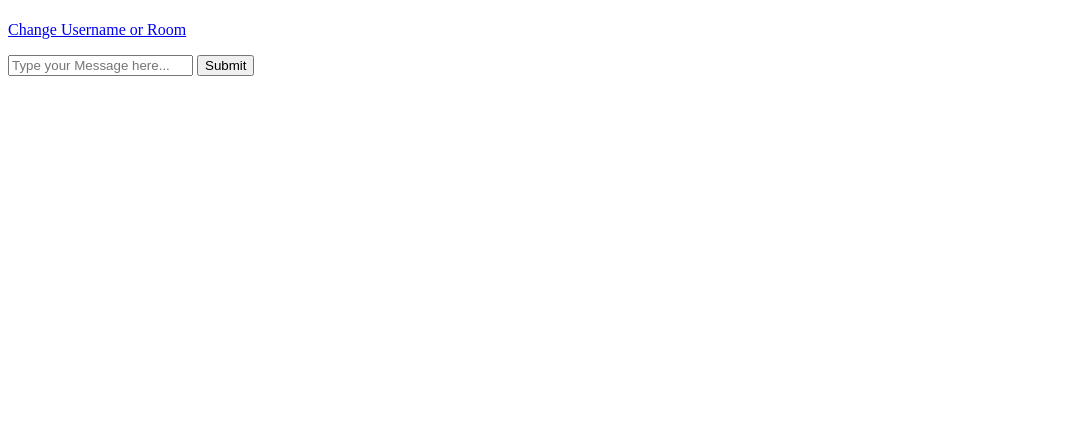
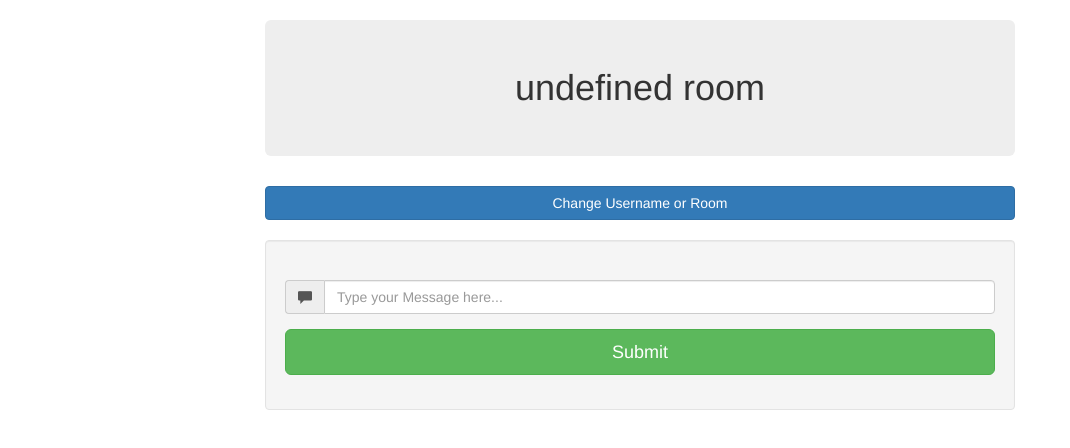
Before and after one commit to kickinbahk/socket-chat-app, a website: page public/chat.html in a window 1280 px wide. Shown: the whole page, without its empty margins (0-1070 px from the left). Drawn offline with Linux system fonts and the light colour scheme; no server answers.

Commit message:
add custom styles to chat app.

```diff
--- a/public/chat.html
+++ b/public/chat.html
@@ -3,18 +3,37 @@
   <head>
     <meta charset="UTF-8">
     <title>Socket Basics</title>
+
+    <link rel="stylesheet" type="text/css" href="./css/bootstrap.min.css">
+    <link rel="stylesheet" type="text/css" href="./css/styles.css">
   </head>
   <body>
-  <h1 class="room-title"><!-- This is for the Room Name --></h1>
-    <p><a href="/index.html">Change Username or Room</a></p>
-    <div class="messages">
-      <!-- Received Messages Here -->
+    <div class="container">
+      <div class="row">
+        <div class="col-md-8 col-md-offset-2">
+          <h1 class="room-title jumbotron text-center"><!-- This is for the Room Name --></h1>
+          <a class="btn btn-primary btn-block" href="/index.html">Change Username or Room</a>
+          <br />
+          <div class="well">
+          <ul class="messages list-group">
+            <!-- Received Messages Here -->
+          </ul>
+
+          <form id="message-form">
+            <div class="form-group">
+              <div class="input-group">
+                <span class="input-group-addon"><i class="glyphicon glyphicon-comment"></i></span>
+                <input type="text" name="message" placeholder="Type your Message here..." class="form-control" />
+              </div>
+            </div>
+            <div class="form-group">
+              <input type="submit" class="btn btn-success btn-lg btn-block" />
+            </div>
+          </form>
+          </div>
+        </div>
+      </div>
     </div>
-
-    <form id="message-form">
-      <input type="text" name="message" placeholder="Type your Message here..." />
-      <input type="submit" />
-    </form>
 
     <script src="/js/jquery-2.2.2.min.js"></script>
     <script src="/js/socket.io-1.3.7.js"></script>
--- a/public/js/app.js
+++ b/public/js/app.js
@@ -3,7 +3,7 @@ var name = getQueryVariable('name') || 'Anonymous'
 var socket = io()
 
 console.log(`${name} wants to join ${room}`)
-$('.room-title').text(room)
+$('.room-title').text(`${room} room`)
 
 socket.on('connect', function () {
   console.log('Connected to socket.io server')
@@ -16,13 +16,14 @@ socket.on('connect', function () {
 
 socket.on('message', function (message) {
   var momentTimestamp = moment.utc(message.timestamp)
-  var $message = $('.messages')
+  var $messages = $('.messages')
+  var $message = $('<li class="list-group-item"></li>')
   console.log('New Message:')
   console.log(message.text)
 
   $message.append(
     `<p><em>${momentTimestamp.local().format('h:mma')}</em> <strong>${message.name}</strong>: ${message.text}</p>`)
-
+  $messages.append($message)
 })
 
 // New message submission
```
Also changed, not shown: public/index.html (+1 -1 lines).
